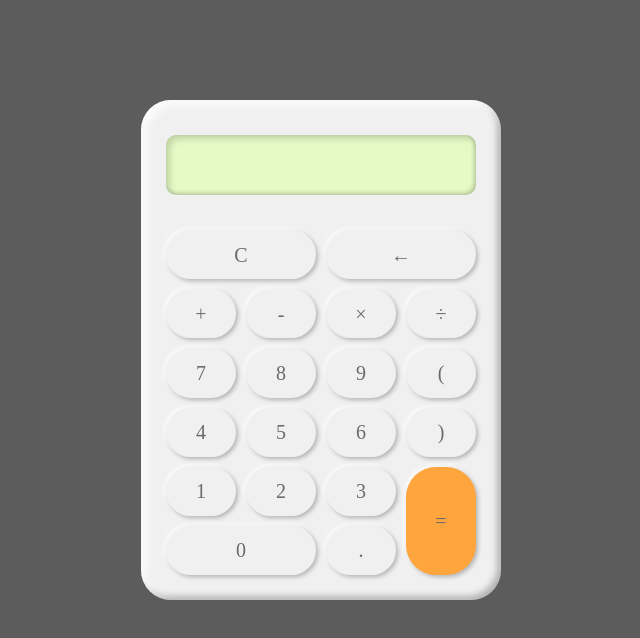
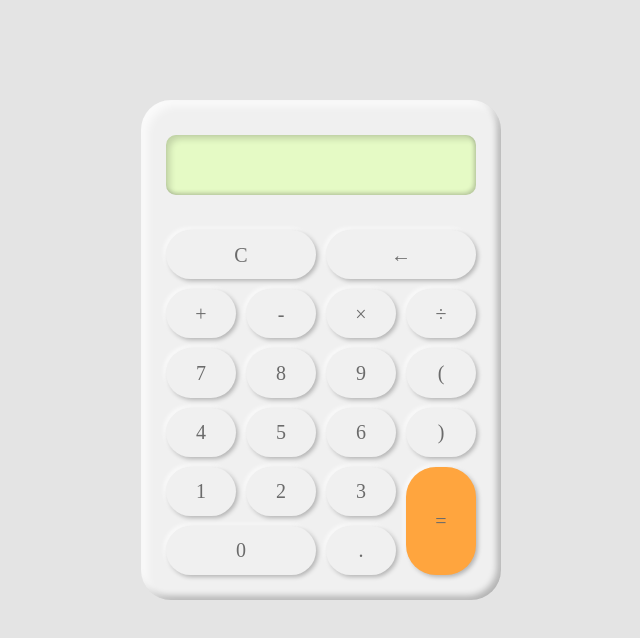
Before and after one commit to DimaNikolaev84/calculator, a plain HTML site: page index.html in a window 1280 px wide. Shown: the whole page, without its empty margins (319-959 px from the left). Drawn offline with Linux system fonts and the light colour scheme; a web font is replaced by a local one.

Commit message:
Поменял фон еще раз

```diff
--- a/style.css
+++ b/style.css
@@ -16,7 +16,7 @@ body {
     font-size: 15px;
     line-height: 1.5;
     color: #444444;
-    background-color: #5c5c5c;
+    background-color: #e4e4e4;
     user-select: none;
 }
 
```
